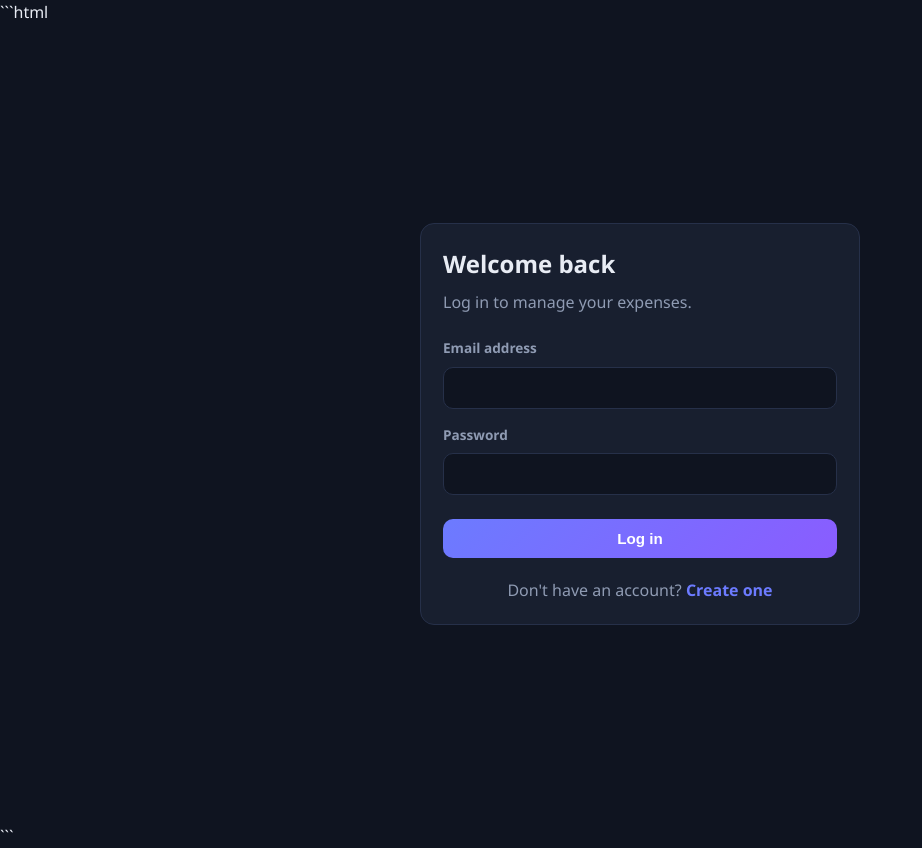
After one commit to pranavxe/Expense-Tracker, a Flask app: page /login in a window 1280 px wide. The commit adds this page. Shown: the whole page, without its empty margins (0-922 px from the left). Run offline with Flask 3, Linux system fonts and the light colour scheme.

Commit message:
Add user authentication and expense isolation

````diff
--- a/app.py
+++ b/app.py
@@ -1,73 +1,280 @@
-"""Expense Tracker - Flask web app."""
+
+"""Expense Tracker with registration, login, and private user expenses."""
 
 import csv
 import io
-from datetime import datetime
+import math
+import os
+import secrets
+from datetime import datetime, timedelta
+from functools import wraps
+from hmac import compare_digest
 
-from flask import Flask, Response, jsonify, render_template, request
+from flask import (
+    Flask,
+    Response,
+    abort,
+    g,
+    jsonify,
+    redirect,
+    render_template,
+    request,
+    session,
+    url_for,
+)
+from werkzeug.security import check_password_hash, generate_password_hash
 
-import database as db
+import auth_database as db
+
 
 app = Flask(__name__)
+
+# Keep the secret outside the source code and Git repository.
+app.config["SECRET_KEY"] = os.environ.get("FLASK_SECRET_KEY")
+
+if not app.config["SECRET_KEY"]:
+    raise RuntimeError(
+        "FLASK_SECRET_KEY is missing. Set it in PowerShell before starting Flask."
+    )
+
+app.config["SESSION_COOKIE_HTTPONLY"] = True
+app.config["SESSION_COOKIE_SAMESITE"] = "Lax"
+app.config["PERMANENT_SESSION_LIFETIME"] = timedelta(days=7)
+app.config["MAX_CONTENT_LENGTH"] = 1 * 1024 * 1024
+
 db.init_db()
 
 
+def csrf_token():
+    """Return a token used to protect forms and API requests."""
+    if "_csrf_token" not in session:
+        session["_csrf_token"] = secrets.token_urlsafe(32)
+    return session["_csrf_token"]
+
+
+app.jinja_env.globals["csrf_token"] = csrf_token
+
+
+@app.before_request
+def prepare_request():
+    """Load the signed-in user and check CSRF tokens."""
+    user_id = session.get("user_id")
+    g.user = db.get_user_by_id(user_id) if user_id is not None else None
+
+    if user_id is not None and g.user is None:
+        session.clear()
+
+    # All state-changing requests must provide a valid CSRF token.
+    if request.method in {"POST", "PUT", "PATCH", "DELETE"}:
+        expected = session.get("_csrf_token", "")
+        supplied = (
+            request.form.get("csrf_token", "")
+            or request.headers.get("X-CSRF-Token", "")
+        )
+
+        if not expected or not supplied or not compare_digest(expected, supplied):
+            if request.path.startswith("/api/"):
+                return jsonify(error="Invalid or missing security token. Refresh and try again."), 400
+            abort(400, description="Invalid or missing security token. Refresh and try again.")
+
+
+def login_required(view):
+    """Require an authenticated user for a route."""
+    @wraps(view)
+    def wrapped_view(*args, **kwargs):
+        if g.user is None:
+            if request.path.startswith("/api/"):
+                return jsonify(error="Please log in to continue."), 401
+            return redirect(url_for("login"))
+
+        return view(*args, **kwargs)
+
+    return wrapped_view
+
+
 @app.route("/")
+@login_required
 def index():
-    return render_template("index.html")
+    return render_template("index.html", user=g.user)
+
+
+@app.route("/register", methods=["GET", "POST"])
+def register():
+    if g.user is not None:
+        return redirect(url_for("index"))
+
+    if request.method == "GET":
+        return render_template("register.html")
+
+    name = request.form.get("name", "").strip()
+    email = request.form.get("email", "").strip().lower()
+    password = request.form.get("password", "")
+    confirm_password = request.form.get("confirm_password", "")
+
+    if not name or len(name) > 80:
+        return render_template(
+            "register.html", error="Enter a name of 1 to 80 characters."
+        ), 400
+
+    if (
+        not email
+        or len(email) > 254
+        or "@" not in email
+        or email.startswith("@")
+        or email.endswith("@")
+    ):
+        return render_template(
+            "register.html", error="Enter a valid email address."
+        ), 400
+
+    if len(password) < 8:
+        return render_template(
+            "register.html", error="Password must contain at least 8 characters."
+        ), 400
+
+    if len(password) > 128:
+        return render_template(
+            "register.html", error="Password must be 128 characters or fewer."
+        ), 400
+
+    if password != confirm_password:
+        return render_template(
+            "register.html", error="The passwords do not match."
+        ), 400
+
+    try:
+        password_hash = generate_password_hash(password)
+        user_id = db.create_user(name, email, password_hash)
+    except Exception as exc:
+        # SQLite reports duplicate emails as an integrity error.
+        import sqlite3
+
+        if isinstance(exc, sqlite3.IntegrityError):
+            return render_template(
+                "register.html", error="An account with that email already exists."
+            ), 409
+        raise
+
+    session.clear()
+    session["user_id"] = user_id
+    session["user_name"] = name
+    session.permanent = True
+
+    return redirect(url_for("index"))
+
+
+@app.route("/login", methods=["GET", "POST"])
+def login():
+    if g.user is not None:
+        return redirect(url_for("index"))
+
+    if request.method == "GET":
+        return render_template("login.html")
+
+    email = request.form.get("email", "").strip().lower()
+    password = request.form.get("password", "")
+
+    user = db.get_user_by_email(email) if email else None
+
+    if not user or not check_password_hash(user["password_hash"], password):
+        return render_template(
+            "login.html", error="Invalid email or password."
+        ), 401
+
+    # Clear old session data to prevent session fixation.
+    session.clear()
+    session["user_id"] = user["id"]
+    session["user_name"] = user["name"]
+    session.permanent = True
+
+    return redirect(url_for("index"))
+
+
+@app.post("/logout")
+@login_required
+def logout():
+    session.clear()
+    return redirect(url_for("login"))
 
 
 @app.get("/api/expenses")
+@login_required
 def list_expenses():
     search = request.args.get("search", "").strip()
     category = request.args.get("category", "").strip()
-    return jsonify(db.get_expenses(search, category))
+
+    return jsonify(db.get_expenses(g.user["id"], search, category))
 
 
 @app.post("/api/expenses")
+@login_required
 def create_expense():
     data = request.get_json(silent=True) or {}
 
     try:
-        date = datetime.strptime(data.get("date", ""), "%Y-%m-%d").strftime("%Y-%m-%d")
+        date = datetime.strptime(
+            data.get("date", ""), "%Y-%m-%d"
+        ).strftime("%Y-%m-%d")
         amount = float(data.get("amount"))
     except (ValueError, TypeError):
         return jsonify(error="Please enter a valid date and amount."), 400
 
-    if amount <= 0:
-        return jsonify(error="Amount must be greater than 0."), 400
+    if not math.isfinite(amount) or amount <= 0:
+        return jsonify(error="Amount must be a valid number greater than 0."), 400
 
-    category = (data.get("category") or "Other").strip().title()[:30] or "Other"
-    description = (data.get("description") or "").strip()[:100]
+    raw_category = data.get("category") or "Other"
+    raw_description = data.get("description") or ""
 
-    new_id = db.add_expense(date, category, description, round(amount, 2))
+    if not isinstance(raw_category, str) or not isinstance(raw_description, str):
+        return jsonify(error="Category and description must be text."), 400
+
+    category = raw_category.strip().title()[:30] or "Other"
+    description = raw_description.strip()[:100]
+
+    new_id = db.add_expense(
+        g.user["id"], date, category, description, round(amount, 2)
+    )
     return jsonify(id=new_id), 201
 
 
 @app.delete("/api/expenses/<int:expense_id>")
+@login_required
 def remove_expense(expense_id):
-    if db.delete_expense(expense_id):
+    # The database checks both the expense ID and its owner.
+    if db.delete_expense(expense_id, g.user["id"]):
         return jsonify(ok=True)
+
     return jsonify(error="Expense not found."), 404
 
 
 @app.get("/api/summary")
+@login_required
 def summary():
-    return jsonify(db.get_summary())
+    return jsonify(db.get_summary(g.user["id"]))
 
 
 @app.get("/export")
+@login_required
 def export_csv():
     output = io.StringIO()
     writer = csv.writer(output)
     writer.writerow(["ID", "Date", "Category", "Description", "Amount"])
-    for e in db.get_expenses():
-        writer.writerow([e["id"], e["date"], e["category"], e["description"], e["amount"]])
+
+    for expense in db.get_expenses(g.user["id"]):
+        writer.writerow([
+            expense["id"],
+            expense["date"],
+            expense["category"],
+            expense["description"],
+            expense["amount"],
+        ])
 
     return Response(
         output.getvalue(),
         mimetype="text/csv",
-        headers={"Content-Disposition": "attachment; filename=expenses.csv"},
+        headers={
+            "Content-Disposition": "attachment; filename=expenses.csv"
+        },
     )
 
 
--- a/static/css/style.css
+++ b/static/css/style.css
@@ -118,3 +118,96 @@ tbody tr:hover { background: rgba(108, 123, 255, 0.06); }
   .cards { grid-template-columns: repeat(2, 1fr); }
   .grid-2, .charts { grid-template-columns: 1fr; }
 }
+
+/* Authentication pages */
+.auth-container {
+  min-height: 100vh;
+  display: flex;
+  align-items: center;
+  justify-content: center;
+  padding: 24px;
+}
+
+.auth-card {
+  width: 100%;
+  max-width: 440px;
+  margin: 0 auto;
+}
+
+.auth-card h1 {
+  margin-top: 0;
+  margin-bottom: 8px;
+}
+
+.auth-subtitle {
+  color: var(--muted);
+  margin-bottom: 24px;
+}
+
+.auth-card form {
+  display: grid;
+  gap: 16px;
+}
+
+.auth-card label {
+  display: grid;
+  gap: 8px;
+  font-weight: 600;
+}
+
+.auth-card input {
+  width: 100%;
+  box-sizing: border-box;
+}
+
+.auth-card button {
+  width: 100%;
+  margin-top: 8px;
+}
+
+.auth-error {
+  padding: 12px;
+  border-radius: 8px;
+  background: rgba(255, 107, 129, 0.12);
+  color: var(--danger);
+}
+
+.auth-switch {
+  margin-top: 20px;
+  text-align: center;
+  color: var(--muted);
+}
+
+.auth-switch a {
+  color: var(--accent);
+  font-weight: 600;
+  text-decoration: none;
+}
+
+.auth-switch a:hover {
+  text-decoration: underline;
+}
+
+/* Authenticated dashboard header */
+.header-actions {
+  display: flex;
+  align-items: center;
+  justify-content: flex-end;
+  gap: 12px;
+  flex-wrap: wrap;
+}
+
+.header-actions form {
+  margin: 0;
+}
+
+.welcome-user {
+  color: var(--muted);
+  font-size: 0.9rem;
+}
+
+@media (max-width: 600px) {
+  .header-actions {
+    justify-content: flex-start;
+  }
+}
--- /dev/null
+++ b/templates/login.html
@@ -0,0 +1,56 @@
+```html
+<!DOCTYPE html>
+<html lang="en">
+<head>
+  <meta charset="UTF-8">
+  <meta name="viewport" content="width=device-width, initial-scale=1.0">
+  <title>Log In | Expense Tracker</title>
+  <link rel="stylesheet" href="{{ url_for('static', filename='css/style.css') }}">
+</head>
+<body>
+  <main class="container auth-container">
+    <section class="card auth-card">
+      <h1>Welcome back</h1>
+      <p class="auth-subtitle">Log in to manage your expenses.</p>
+
+      {% if error %}
+        <p class="auth-error" role="alert">{{ error }}</p>
+      {% endif %}
+
+      <form method="POST" action="{{ url_for('login') }}">
+        <input type="hidden" name="csrf_token" value="{{ csrf_token() }}">
+
+        <label for="email">Email address
+          <input
+            id="email"
+            name="email"
+            type="email"
+            maxlength="254"
+            autocomplete="email"
+            required
+          >
+        </label>
+
+        <label for="password">Password
+          <input
+            id="password"
+            name="password"
+            type="password"
+            maxlength="128"
+            autocomplete="current-password"
+            required
+          >
+        </label>
+
+        <button class="btn btn-primary" type="submit">Log in</button>
+      </form>
+
+      <p class="auth-switch">
+        Don't have an account?
+        <a href="{{ url_for('register') }}">Create one</a>
+      </p>
+    </section>
+  </main>
+</body>
+</html>
+```
````
Also changed, not shown: auth_database.py (added, +199 -0 lines), static/js/App.js (+29 -3 lines), templates/index.html (+22 -5 lines), templates/register.html (added, +55 -0 lines), 1 other file.
